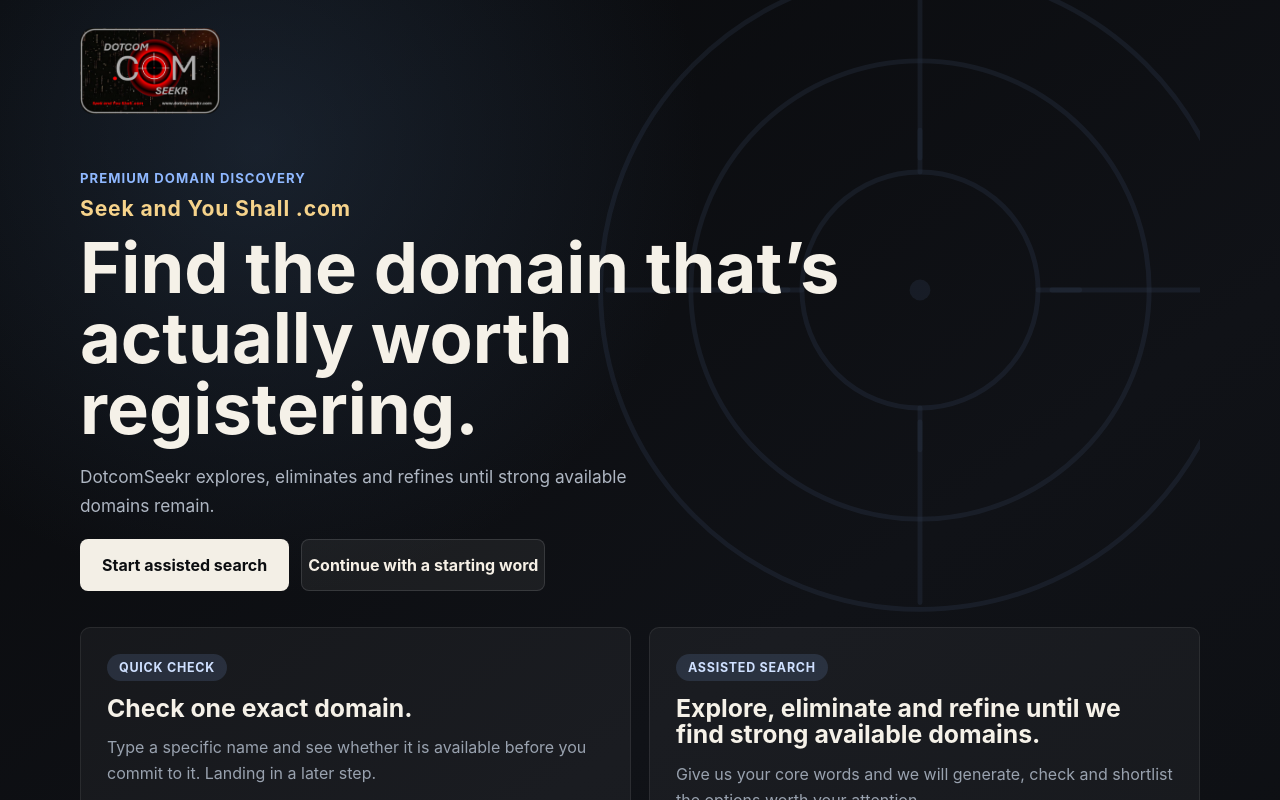
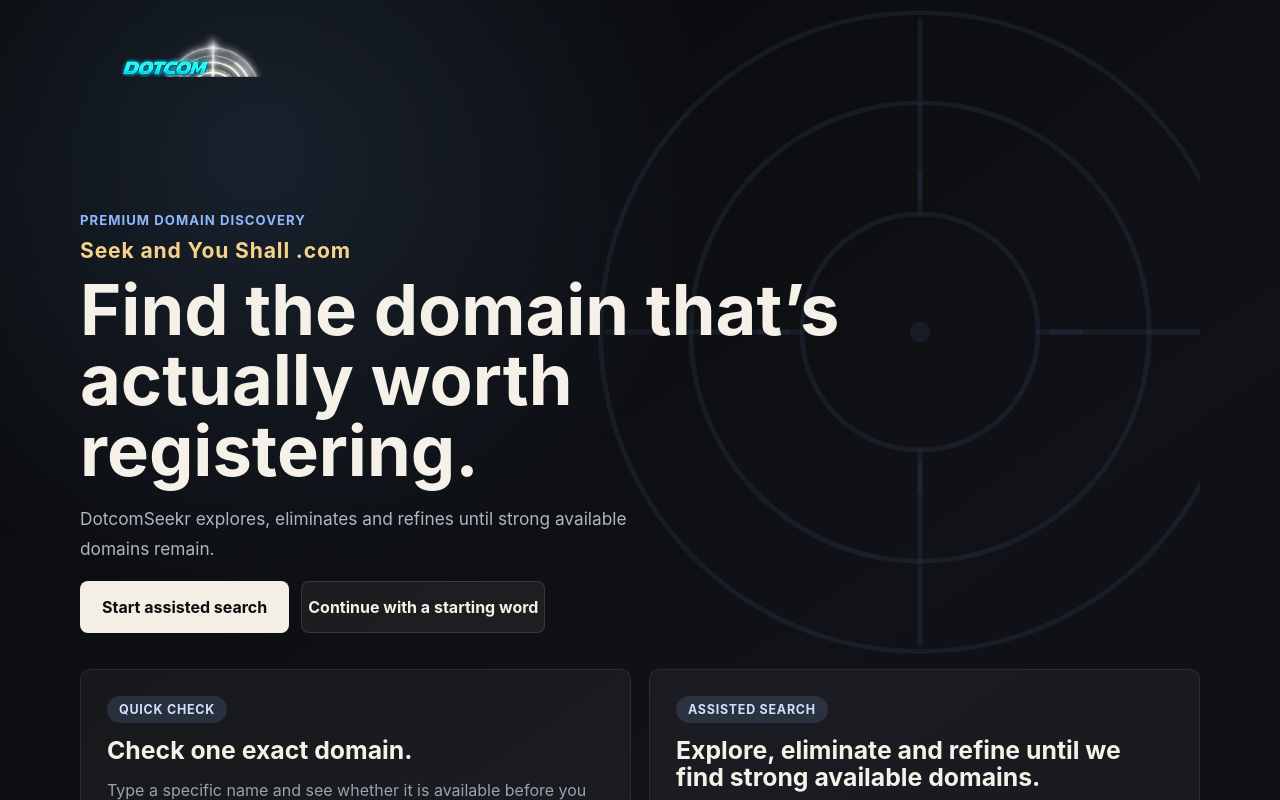
Before and after one commit to captjreacher/dotcomseekr2, a React (Vite) app in the folder apps/web/: page / in a window 1280 px wide. Shown: the top 800 px of the page. Built offline with nearby package versions, Linux system fonts and the light colour scheme; no server answers.

Commit message:
Preview borderless teal and white target logo

```diff
--- a/apps/web/src/brand.ts
+++ b/apps/web/src/brand.ts
@@ -2,8 +2,8 @@ export const BRAND_NAME = 'DotcomSeekr';
 export const BRAND_TAGLINE = 'Seek and You Shall .com';
 
 /**
- * The compact rectangular DotcomSeekr logo is supplied artwork, held under
+ * The borderless teal wordmark and white target are supplied artwork, held under
  * `apps/web/public/brand/`. The header falls back to a plain wordmark if the
  * asset fails to load.
  */
-export const BRAND_LOGO_SRC = '/brand/dotcomseekr-logo.png';
+export const BRAND_LOGO_SRC = '/brand/dotcomseekr-logo-teal-white.png';
--- a/apps/web/src/components/BrandLogo.tsx
+++ b/apps/web/src/components/BrandLogo.tsx
@@ -8,7 +8,7 @@ interface BrandLogoProps {
 }
 
 /**
- * Renders the compact rectangular DotcomSeekr logo. If the supplied artwork
+ * Renders the borderless DotcomSeekr target logo. If the supplied artwork
  * fails to load, it degrades to a plain text wordmark instead of showing a
  * broken image.
  */
--- a/apps/web/src/index.css
+++ b/apps/web/src/index.css
@@ -78,11 +78,10 @@ a {
   align-items: center;
 }
 
-/* Supplied rectangular logo already contains the tagline, so only the
-   artwork is shown here. Width drives the size and the aspect ratio holds. */
+/* Transparent target artwork fades into the page without a surrounding plate. */
 .brand-logo {
   display: block;
-  width: clamp(110px, 12vw, 140px);
+  width: clamp(180px, 20vw, 260px);
   height: auto;
   object-fit: contain;
 }
```
Also changed, not shown: apps/web/public/brand/dotcomseekr-logo-teal-white.png (added).
